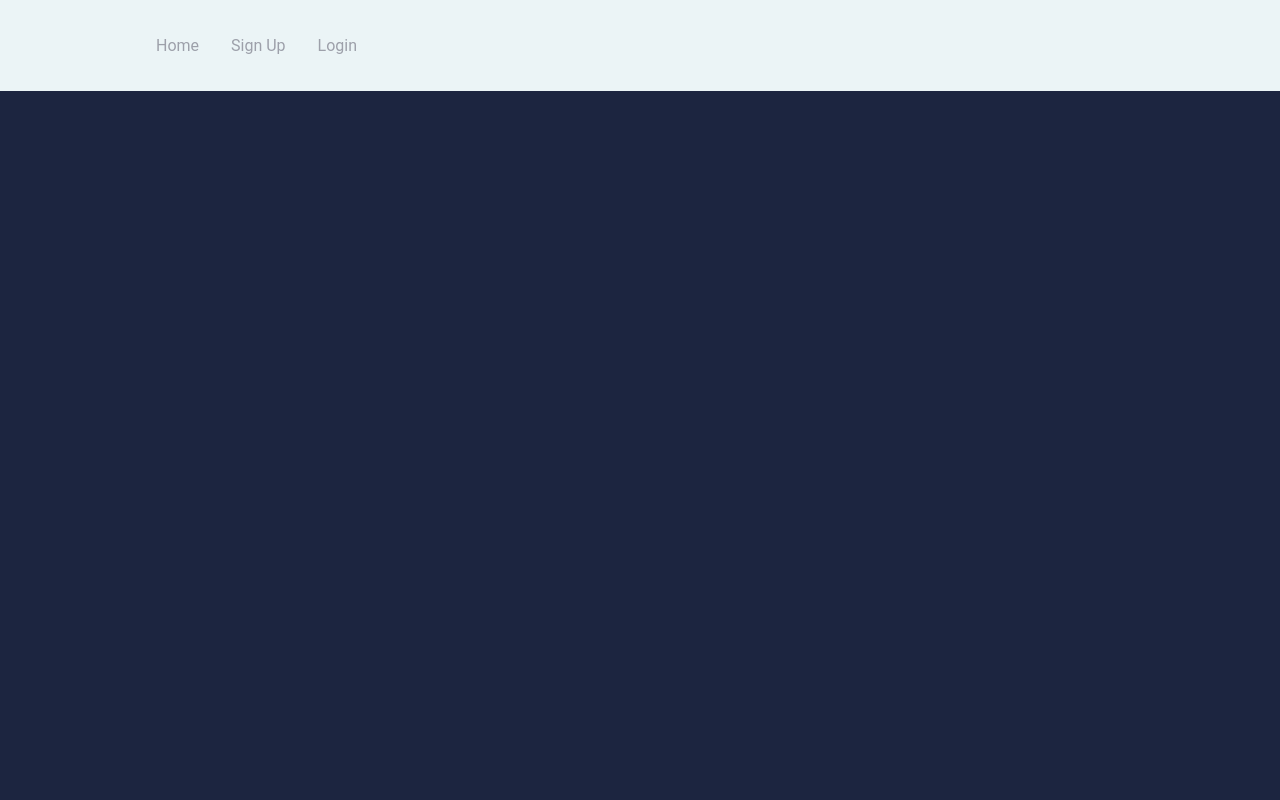
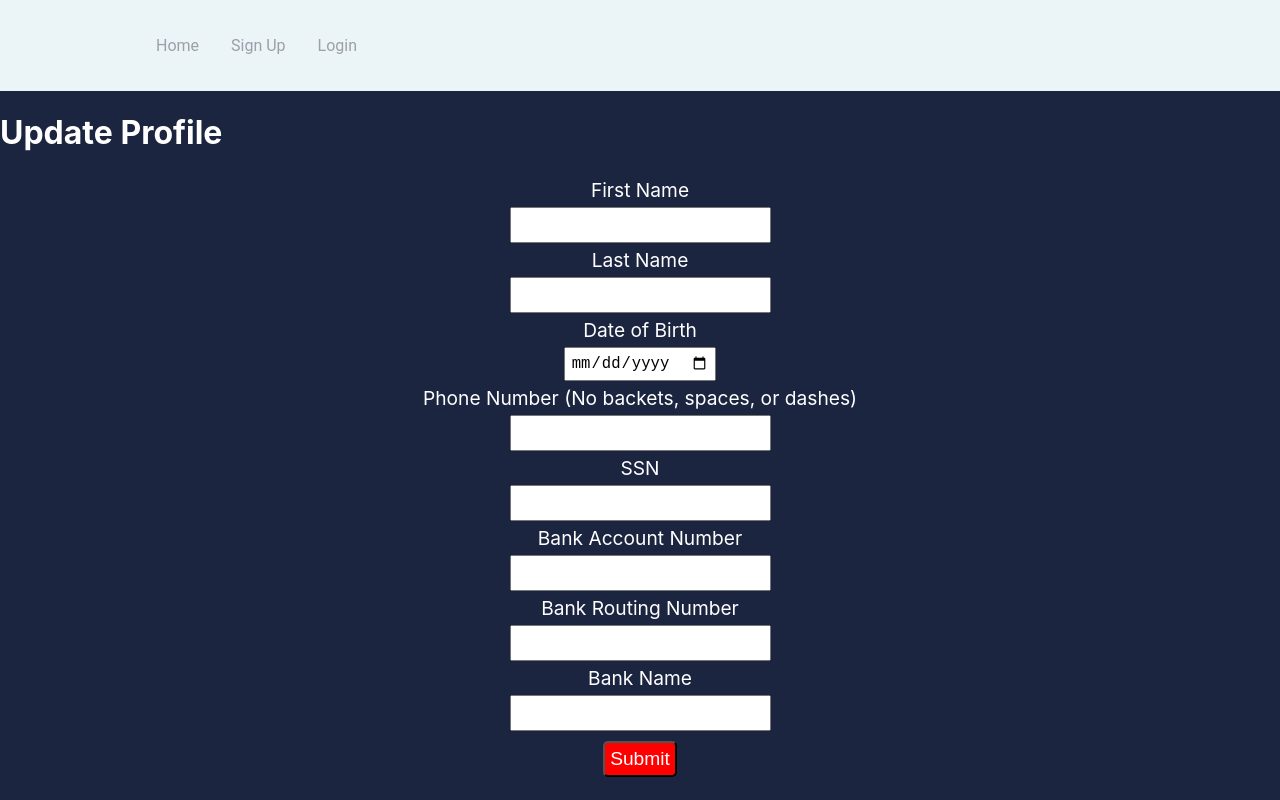
Before and after one commit to katielyoung/creditboost, a React (Create React App) app: page /update_profile in a window 1280 px wide. Before the commit this address had no page. Built offline with nearby package versions, Linux system fonts and the light colour scheme.

Commit message:
update profile changes

```diff
--- a/src/App.css
+++ b/src/App.css
@@ -119,6 +119,15 @@ h1, h2, h3, h4, p, th, td {
   padding: 20px;
 }
 
+.userprofile button {
+  background-color: #893168;
+  border: 1px solid #893168;
+  color: #F9FAFB;
+  justify-content: center;
+  cursor: pointer; /* Pointer/hand icon */
+  float: left; /* Float the buttons side by side */
+}
+
 .loanmanage {
   margin: auto;
   padding: 20px;
--- a/src/App.js
+++ b/src/App.js
@@ -10,6 +10,7 @@ import Signup from "./pages/signup";
 import Login from "./pages/login";
 import CreateProfile from "./pages/create_profile";
 import LoanStatus from "./pages/loan_status";
+import UpdateProfile from "./pages/update_profile";
 
 function App() {
   const [loginStatus, setLoginStatus] = useState("false")
@@ -32,6 +33,7 @@ function App() {
             <Route path="/login" element={<Login />} />
             <Route path="/create_profile" element={<CreateProfile />} />
             <Route path="/loan_status" element={<LoanStatus />} />
+            <Route path="/update_profile" element={<UpdateProfile />} />
           </Routes>
         </Router>
       </div>
--- a/src/pages/profile.js
+++ b/src/pages/profile.js
@@ -1,4 +1,5 @@
 import { useState, useEffect, useContext } from "react";
+import { useNavigate } from "react-router-dom";
 import AuthContext from "./AuthContext";
 
 const Profile = () => {
@@ -43,6 +44,11 @@ const Profile = () => {
     getData();
   });
 
+  let navigate = useNavigate()
+  const updateProfileLink = () => {
+    navigate("/update_profile");
+  }
+
   window.addEventListener("beforeunload", (event) => {
     getData();
     console.log("API call before page reload");
@@ -70,6 +76,7 @@ const Profile = () => {
               <p>Bank Name: {data.bank_name}</p>
               <p>Current Credit Score: {data.curr_credit_score}</p>
               <p>Total Number of Open Loans: {data.total_num_open_loan}</p>
+              <button className="btn" onClick={updateProfileLink}>Update Profile</button>
             </div>
           ) : (
             <h4>Loading...</h4>
--- /dev/null
+++ b/src/pages/update_profile.js
@@ -0,0 +1,320 @@
+import { useState, useEffect, useContext } from "react";
+import AuthContext from "./AuthContext";
+import { useNavigate } from "react-router-dom";
+
+const UpdateProfile = () => {
+  // States for registration
+  const [firstName, setFirstName] = useState("");
+  const [lastName, setLastName] = useState("");
+  const [dateOfBirth, setDateOfBirth] = useState("");
+  const [phone, setPhone] = useState("");
+  const [ssn, setSsn] = useState("");
+  const [bankAccount, setBankAccount] = useState("");
+  const [bankRouting, setBankRouting] = useState("");
+  const [bankName, setBankName] = useState("");
+
+  // States for checking the errors
+  const [submitted, setSubmitted] = useState(false);
+  const [error, setError] = useState(false);
+
+  const handleFirstName = (e) => {
+    setFirstName(e.target.value);
+    setSubmitted(false);
+  };
+
+  const handleLastName = (e) => {
+    setLastName(e.target.value);
+    setSubmitted(false);
+  };
+
+  const handleDateOfBirth = (e) => {
+    setDateOfBirth(e.target.value);
+    setSubmitted(false);
+  };
+
+  const handlePhone = (e) => {
+    setPhone(e.target.value);
+    setSubmitted(false);
+  };
+
+  // https://tomduffytech.com/how-to-format-ssn-in-javascript/
+  function formatSsn(value) {
+    // if input value is falsy eg if the user deletes the input, then just return
+    if (!value) return value;
+
+    // clean the input for any non-digit values.
+    const ssn = value.replace(/[^\d]/g, "");
+
+    // ssnLength is used to know when to apply our formatting for the ssn
+    const ssnLength = ssn.length;
+
+    // we need to return the value with no formatting if its less than four digits
+    if (ssnLength < 4) return ssn;
+
+    // if ssnLength is greater than 4 and less the 6 we start to return
+    // the formatted number
+    if (ssnLength < 6) {
+      return `${ssn.slice(0, 3)}-${ssn.slice(3)}`;
+    }
+
+    // finally, if the ssnLength is greater then 6, we add the last
+    // bit of formatting and return it.
+    return `${ssn.slice(0, 3)}-${ssn.slice(3, 5)}-${ssn.slice(5, 8)}`;
+  }
+
+  function ssnFormatter() {
+    // grab the value of what the user is typing into the input
+    const inputField = document.getElementById("ssn");
+    // next, we're going to format this input with the `formatSsn` function, which we'll write next.
+    const formatedValue = formatSsn(inputField.value);
+    // Then we'll set the value of the inputField to the formattedValue we generated with the formatSsn function
+    inputField.value = formatedValue;
+  }
+  // https://tomduffytech.com/how-to-format-ssn-in-javascript/
+
+  const handleSsn = (e) => {
+    setSsn(e.target.value);
+    setSubmitted(false);
+  };
+
+  const handleBankAccount = (e) => {
+    const numStr = e.target.value;
+    const numInt = parseInt(numStr, 10);
+    setBankAccount(numInt);
+    setSubmitted(false);
+  };
+
+  const handleBankRouting = (e) => {
+    const numStr = e.target.value;
+    const numInt = parseInt(numStr, 10);
+    setBankRouting(numInt);
+    setSubmitted(false);
+  };
+
+  const handleBankName = (e) => {
+    setBankName(e.target.value);
+    setSubmitted(false);
+  };
+
+  let navigate = useNavigate();
+  const handleSubmit = (e) => {
+    e.preventDefault();
+    if (
+      firstName === "" ||
+      lastName === "" ||
+      dateOfBirth === "" ||
+      phone === "" ||
+      ssn === "" ||
+      bankAccount === "" ||
+      bankRouting === "" ||
+      bankName === ""
+    ) {
+      setError(true);
+    } else {
+      setSubmitted(true);
+      setError(false);
+
+      // Get user Id
+      const userId = localStorage.getItem('user') // TEMPORARY
+      console.log(userId);
+
+      // Create new profile
+      const requestOptions = {
+        method: "POST",
+        headers: { "Content-Type": "application/json" },
+        body: JSON.stringify({
+          idUser :  userId,
+          first_name :  firstName,
+          last_name :  lastName,
+          date_of_birth :  dateOfBirth,
+          phone :  phone,
+          ssn :  ssn,
+          ssn_last_four_digits : ssn.slice(-4),
+          bank_account : bankAccount,
+          bank_routing : bankRouting,
+          bank_name : bankName,
+          curr_credit_score : 600,
+          total_num_open_loan : 0
+        }),
+      };
+      console.log(requestOptions)
+      fetch("http://ec2-44-203-197-80.compute-1.amazonaws.com:8080/api/profiles", requestOptions)
+      .then((response) => response.json());
+      console.log("Submitting profile!");
+
+      // Navigate to created profile!
+      navigate("/login")
+    }
+  };
+
+
+  // Get current data
+  const { loginStatus } = useContext(AuthContext);
+  const [gotData, setGotData] = useState(false);
+
+  const getData = () => {
+    if (loginStatus && !gotData) {
+      const userId = localStorage.getItem("user");
+      console.log(`UserId = ${userId}`)
+      if (userId != null) {
+        const url = `http://ec2-44-203-197-80.compute-1.amazonaws.com:8080/api/profiles/id?idUser=${userId}`;
+        fetch(url)
+          .then((response) => response.json())
+          .then((json) => {
+            setFirstName(json.first_name)
+            setLastName(json.last_name)
+            setDateOfBirth(json.date_of_birth)
+            setPhone(json.phone)
+            setSsn(json.ssn)
+            setBankAccount(json.bank_account)
+            setBankRouting(json.bank_routing)
+            setBankName(json.bank_name)
+            setGotData(true);
+          })
+          .catch((error) => {
+            console.error(error);
+          });
+      }
+    }
+  };
+
+  useEffect(() => {
+    getData();
+  });
+
+  window.addEventListener("beforeunload", (event) => {
+    getData();
+    console.log("API call before page reload");
+  });
+
+  window.addEventListener("unload", (event) => {
+    getData();
+    console.log("API call after page reload");
+  });
+
+
+  // Showing success message
+  const successMessage = () => {
+    return (
+      <div
+        className="success"
+        style={{
+          display: submitted ? "" : "none",
+        }}
+      >
+        <h1>
+          User {firstName} {lastName} successfully registered!!
+        </h1>
+      </div>
+    );
+  };
+
+  // Showing error message if error is true
+  const errorMessage = () => {
+    return (
+      <div
+        className="error"
+        style={{
+          display: error ? "" : "none",
+        }}
+      >
+        <h1>Please enter all the fields</h1>
+      </div>
+    );
+  };
+
+  return (
+    <div className="create-profile-form">
+      <div>
+        <h1>Update Profile</h1>
+      </div>
+
+      {/* Calling to the methods */}
+      <div className="messages">
+        {errorMessage()}
+        {successMessage()}
+      </div>
+
+      <form>
+        {/* Labels and inputs for form data */}
+        <label className="label">First Name</label>
+        <input
+          onChange={handleFirstName}
+          className="input"
+          value={firstName}
+          type="text"
+        />
+
+        <label className="label">Last Name</label>
+        <input
+          onChange={handleLastName}
+          className="input"
+          value={lastName}
+          type="text"
+        />
+
+        <label className="label">Date of Birth</label>
+        <input
+          onChange={handleDateOfBirth}
+          className="input"
+          value={dateOfBirth}
+          type="date"
+        />
+
+        <label className="label">
+          Phone Number (No backets, spaces, or dashes)
+        </label>
+        <input
+          maxLength={10}
+          onChange={handlePhone}
+          className="input"
+          value={phone}
+          type="text"
+        />
+
+        <label className="label">SSN</label>
+        <input
+          id="ssn"
+          maxLength={11}
+          onKeyDown={ssnFormatter}
+          onChange={handleSsn}
+          className="input"
+          value={ssn}
+          type="text"
+        />
+
+        <label className="label">Bank Account Number</label>
+        <input
+          maxLength={18}
+          onChange={handleBankAccount}
+          className="input"
+          value={bankAccount}
+          type="text"
+        />
+
+        <label className="label">Bank Routing Number</label>
+        <input
+          maxLength={9}
+          onChange={handleBankRouting}
+          className="input"
+          value={bankRouting}
+          type="text"
+        />
+
+        <label className="label">Bank Name</label>
+        <input
+          onChange={handleBankName}
+          className="input"
+          value={bankName}
+          type="text"
+        />
+
+        <button onClick={handleSubmit} className="btn" type="submit">
+          Submit
+        </button>
+      </form>
+    </div>
+  );
+};
+
+export default UpdateProfile;
```
Also changed, not shown: src/pages/loan_status.js (+20 -2 lines).
